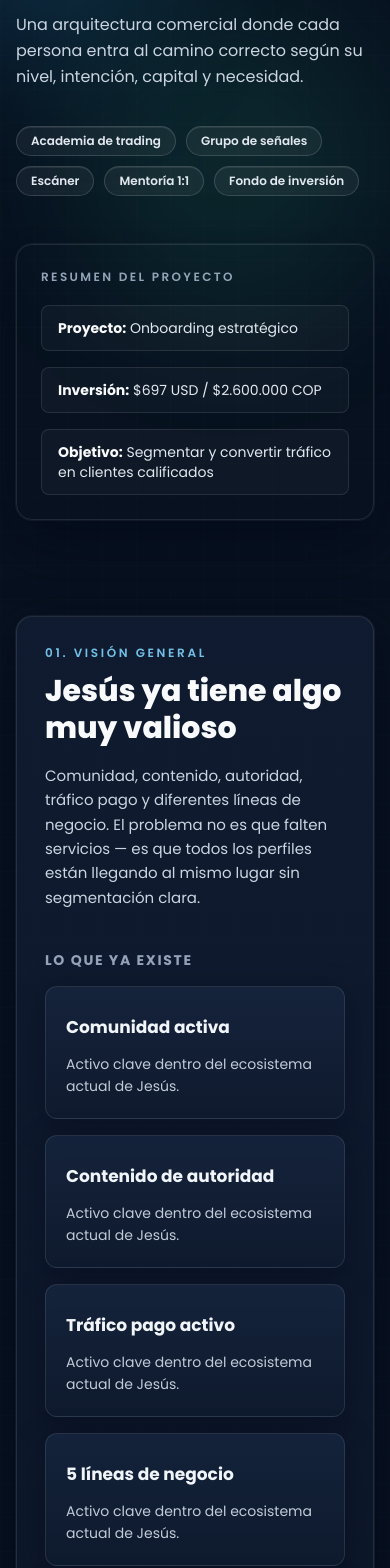
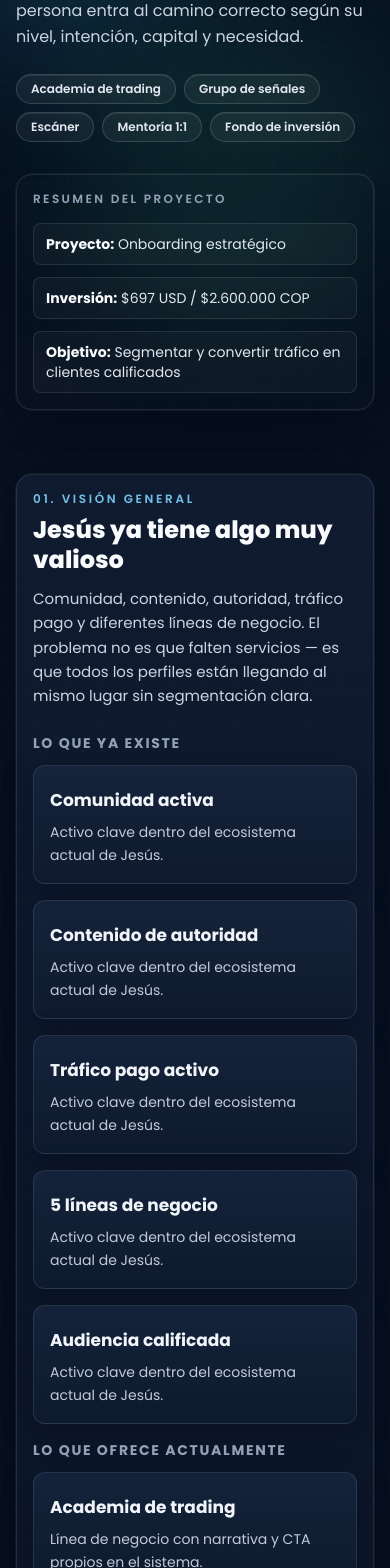
Before and after one commit to fluxasystems1-design/omboarding, a Next.js app: page /jesus-rodriguez in a window 390 px wide. Shown: the part 340-1908 px from the top of the page. Built offline with nearby package versions, Linux system fonts and the light colour scheme.

Commit message:
feat: onboarding estratégico Jesús Rodriguez + falling pattern

```diff
--- a/app/jesus-rodriguez/page.js
+++ b/app/jesus-rodriguez/page.js
@@ -158,23 +158,23 @@ const ENTREGABLES_DER = [
 
 function SectionBlock({ id, eyebrow, title, subtitle, children, elevated = false }) {
   return (
-    <section id={id} className="scroll-mt-28 px-4 pb-24 sm:px-6 lg:pb-28">
+    <section id={id} className="scroll-mt-24 px-4 pb-14 sm:px-6 sm:pb-16 lg:pb-20">
       <div
         data-reveal
         className={`reveal mx-auto w-full max-w-7xl ${
           elevated
-            ? "rounded-2xl border border-white/10 bg-gradient-to-b from-[#101c31]/95 to-[#0B1526]/95 p-7 shadow-[0_14px_52px_rgba(2,6,23,0.4)] ring-1 ring-white/5 sm:p-10"
+            ? "rounded-2xl border border-white/10 bg-gradient-to-b from-[#101c31]/95 to-[#0B1526]/95 p-4 shadow-[0_14px_52px_rgba(2,6,23,0.4)] ring-1 ring-white/5 sm:p-7"
             : ""
         }`}
       >
         {(eyebrow || title || subtitle) && (
           <header className="max-w-4xl">
             {eyebrow ? <p className="text-xs font-semibold uppercase tracking-[0.22em] text-sky-300/90">{eyebrow}</p> : null}
-            {title ? <h2 className="mt-3 text-3xl font-extrabold leading-tight text-slate-50 sm:text-4xl lg:text-[2.65rem]">{title}</h2> : null}
-            {subtitle ? <p className="mt-4 max-w-3xl text-[15px] leading-relaxed text-slate-300 sm:text-[17px]">{subtitle}</p> : null}
+            {title ? <h2 className="mt-2 text-2xl font-extrabold leading-tight text-slate-50 sm:mt-3 sm:text-4xl lg:text-[2.65rem]">{title}</h2> : null}
+            {subtitle ? <p className="mt-3 max-w-3xl text-[15px] leading-relaxed text-slate-300 sm:mt-4 sm:text-[17px]">{subtitle}</p> : null}
           </header>
         )}
-        <div className={title || subtitle || eyebrow ? "mt-10" : ""}>{children}</div>
+        <div className={title || subtitle || eyebrow ? "mt-6 sm:mt-8" : ""}>{children}</div>
       </div>
     </section>
   );
@@ -182,10 +182,10 @@ function SectionBlock({ id, eyebrow, title, subtitle, children, elevated = false
 
 function PremiumCard({ title, text, badge }) {
   return (
-    <article className="rounded-xl border border-white/10 bg-gradient-to-b from-[#16253e]/85 to-[#0F1B2E]/85 p-5 shadow-[0_8px_30px_rgba(2,6,23,0.35)] transition duration-300 hover:-translate-y-0.5 hover:border-sky-300/35 hover:shadow-[0_0_28px_rgba(56,189,248,0.14)]">
+    <article className="rounded-xl border border-white/10 bg-gradient-to-b from-[#16253e]/85 to-[#0F1B2E]/85 p-4 shadow-[0_8px_30px_rgba(2,6,23,0.35)] transition duration-300 hover:-translate-y-0.5 hover:border-sky-300/35 hover:shadow-[0_0_28px_rgba(56,189,248,0.14)] sm:p-5">
       {badge ? <p className="text-[11px] font-semibold uppercase tracking-[0.18em] text-sky-300/80">{badge}</p> : null}
-      <h3 className="mt-2 text-[17px] font-bold text-slate-100">{title}</h3>
-      <p className="mt-3 text-sm leading-relaxed text-slate-300/95">{text}</p>
+      <h3 className="mt-1.5 text-[17px] font-bold text-slate-100 sm:mt-2">{title}</h3>
+      <p className="mt-2 text-sm leading-relaxed text-slate-300/95 sm:mt-3">{text}</p>
     </article>
   );
 }
@@ -198,9 +198,9 @@ function BulletPanel({ title, items, tone = "default" }) {
   const bulletTone = tone === "success" ? "text-emerald-300" : "text-sky-300";
 
   return (
-    <article className={`rounded-xl border p-6 shadow-[0_8px_28px_rgba(2,6,23,0.35)] ${toneClass}`}>
+    <article className={`rounded-xl border p-4 shadow-[0_8px_28px_rgba(2,6,23,0.35)] sm:p-6 ${toneClass}`}>
       <h3 className="text-lg font-bold text-slate-100">{title}</h3>
-      <ul className="mt-4 space-y-2.5 text-sm text-slate-300">
+      <ul className="mt-3 space-y-2 text-sm text-slate-300 sm:mt-4 sm:space-y-2.5">
         {items.map((item) => (
           <li key={item} className="flex gap-2">
             <span className={bulletTone}>•</span>
@@ -215,12 +215,12 @@ function BulletPanel({ title, items, tone = "default" }) {
 function FlowCard({ title, items, accent, step, layerLabel }) {
   return (
     <article
-      className={`relative overflow-hidden rounded-xl border bg-gradient-to-b p-5 shadow-[0_10px_30px_rgba(2,6,23,0.4)] ring-1 ring-white/[0.04] before:pointer-events-none before:absolute before:inset-x-0 before:top-0 before:h-px before:bg-gradient-to-r before:from-transparent before:via-white/25 before:to-transparent ${accent}`}
+      className={`relative overflow-hidden rounded-xl border bg-gradient-to-b p-4 shadow-[0_10px_30px_rgba(2,6,23,0.4)] ring-1 ring-white/[0.04] before:pointer-events-none before:absolute before:inset-x-0 before:top-0 before:h-px before:bg-gradient-to-r before:from-transparent before:via-white/25 before:to-transparent sm:p-5 ${accent}`}
     >
-      <div className="flex flex-wrap items-start justify-between gap-3">
+      <div className="flex flex-wrap items-start justify-between gap-2 sm:gap-3">
         <div className="min-w-0 flex-1">
           {layerLabel ? <p className="text-[10px] font-bold uppercase tracking-[0.2em] text-slate-400">{layerLabel}</p> : null}
-          <h4 className={`text-[12px] font-bold uppercase tracking-[0.16em] text-slate-100 ${layerLabel ? "mt-1.5" : ""}`}>{title}</h4>
+          <h4 className={`text-[12px] font-bold uppercase tracking-[0.16em] text-slate-100 ${layerLabel ? "mt-1" : ""}`}>{title}</h4>
         </div>
         {step ? (
           <span className="shrink-0 rounded-lg border border-white/15 bg-black/35 px-2.5 py-1 text-[11px] font-extrabold tabular-nums text-sky-200/95">
@@ -228,7 +228,7 @@ function FlowCard({ title, items, accent, step, layerLabel }) {
           </span>
         ) : null}
       </div>
-      <div className="mt-4 flex flex-wrap gap-2.5">
+      <div className="mt-3 flex flex-wrap gap-2 sm:mt-4 sm:gap-2.5">
         {items.map((item) => (
           <span
             key={item}
@@ -245,28 +245,28 @@ function FlowCard({ title, items, accent, step, layerLabel }) {
 function ConnectorArrow({ vertical = false, label }) {
   if (vertical) {
     return (
-      <div className="ecosystem-connector-vertical relative mx-auto flex w-full max-w-md flex-col items-center py-1">
+      <div className="ecosystem-connector-vertical relative mx-auto flex w-full max-w-md flex-col items-center py-0">
         {label ? (
-          <p className="z-[1] mb-2 rounded-full border border-white/12 bg-[#0a1424]/90 px-3 py-1 text-center text-[10px] font-bold uppercase leading-tight tracking-[0.14em] text-slate-300 shadow-[0_8px_24px_rgba(0,0,0,0.35)] backdrop-blur-sm">
+          <p className="z-[1] mb-1 rounded-full border border-white/12 bg-[#0a1424]/90 px-2.5 py-0.5 text-center text-[9px] font-bold uppercase leading-tight tracking-[0.14em] text-slate-300 shadow-[0_8px_24px_rgba(0,0,0,0.35)] backdrop-blur-sm sm:mb-1.5 sm:px-3 sm:py-1 sm:text-[10px]">
             {label}
           </p>
         ) : null}
         <div className="flex flex-col items-center">
-          <span className="ecosystem-dash-v h-12 w-[2px] rounded-full" />
+          <span className="ecosystem-dash-v h-7 w-[2px] rounded-full sm:h-10 lg:h-12" />
           <span className="mt-[-1px] h-0 w-0 border-l-[6px] border-r-[6px] border-t-[9px] border-l-transparent border-r-transparent border-t-emerald-300/85" />
         </div>
       </div>
     );
   }
   return (
-    <div className="relative flex min-h-[4.5rem] w-full flex-col items-center justify-center gap-2 lg:min-h-0 lg:w-auto lg:flex-row lg:gap-0">
+    <div className="relative flex min-h-[2.75rem] w-full flex-col items-center justify-center gap-1 lg:min-h-0 lg:w-auto lg:flex-row lg:gap-0">
       <p className="order-2 px-2 text-center text-[10px] font-bold uppercase tracking-[0.14em] text-slate-500 lg:absolute lg:-top-5 lg:order-none lg:whitespace-nowrap lg:px-0">
         {label}
       </p>
       <div className="order-1 flex flex-col items-center lg:flex-row">
         <span className="ecosystem-dash-h hidden h-[2px] w-12 rounded-full lg:block" />
         <span className="hidden h-0 w-0 border-b-[5px] border-l-[8px] border-t-[5px] border-b-transparent border-l-emerald-300/85 border-t-transparent lg:block" />
-        <span className="ecosystem-dash-v h-10 w-[2px] rounded-full lg:hidden" />
+        <span className="ecosystem-dash-v h-6 w-[2px] rounded-full lg:hidden" />
         <span className="mt-[-1px] h-0 w-0 border-l-[5px] border-r-[5px] border-t-[7px] border-l-transparent border-r-transparent border-t-emerald-300/85 lg:hidden" />
       </div>
     </div>
@@ -275,11 +275,11 @@ function ConnectorArrow({ vertical = false, label }) {
 
 function JesusEcosystemMap() {
   return (
-    <div className="ecosystem-map-root relative overflow-hidden rounded-2xl border border-white/10 bg-gradient-to-b from-[#0f1c31] to-[#0A1426] p-6 shadow-[0_16px_52px_rgba(2,6,23,0.5)] sm:p-8">
+    <div className="ecosystem-map-root relative overflow-hidden rounded-2xl border border-white/10 bg-gradient-to-b from-[#0f1c31] to-[#0A1426] p-4 shadow-[0_16px_52px_rgba(2,6,23,0.5)] sm:p-6 lg:p-8">
       <div className="pointer-events-none absolute inset-0 bg-[radial-gradient(circle_at_20%_15%,rgba(56,189,248,0.14),transparent_45%),radial-gradient(circle_at_78%_82%,rgba(34,197,94,0.1),transparent_45%)]" />
       <div className="pointer-events-none absolute inset-0 opacity-[0.35] bg-[linear-gradient(rgba(148,163,184,0.05)_1px,transparent_1px),linear-gradient(90deg,rgba(148,163,184,0.05)_1px,transparent_1px)] bg-[size:42px_42px]" />
 
-      <div className="relative flex flex-col gap-2 lg:flex-row lg:items-stretch lg:gap-0">
+      <div className="relative flex flex-col gap-1 lg:flex-row lg:items-stretch lg:gap-0">
         <aside className="relative mb-2 hidden w-10 shrink-0 lg:mb-0 lg:flex lg:flex-col lg:items-center lg:pt-14">
           <span className="absolute left-1/2 top-8 bottom-16 w-px -translate-x-1/2 bg-gradient-to-b from-sky-400/35 via-white/12 to-emerald-400/35" />
           <span className="relative z-[1] mt-6 rounded-full border border-sky-300/25 bg-[#0c1628] px-2 py-3 text-[8px] font-bold uppercase leading-snug tracking-[0.18em] text-slate-400 [writing-mode:vertical-rl] rotate-180">
@@ -288,11 +288,11 @@ function JesusEcosystemMap() {
         </aside>
 
         <div className="relative min-w-0 flex-1">
-          <p className="mb-4 text-center text-[11px] font-semibold uppercase tracking-[0.18em] text-slate-500 lg:text-left">
+          <p className="mb-2 text-center text-[11px] font-semibold uppercase tracking-[0.18em] text-slate-500 lg:mb-3 lg:text-left">
             Diagrama estratégico · de la captación a la conversión por perfil
           </p>
 
-          <div className="grid gap-4 lg:grid-cols-[1fr_minmax(0,7.5rem)_1fr] lg:items-stretch">
+          <div className="grid gap-2 sm:gap-3 lg:grid-cols-[1fr_minmax(0,7.5rem)_1fr] lg:gap-4 lg:items-stretch">
             <FlowCard
               step="01"
               layerLabel="Capa 1 — Entrada"
@@ -336,7 +336,7 @@ function JesusEcosystemMap() {
         </div>
       </div>
 
-      <div className="relative mt-8 rounded-xl border border-emerald-300/45 bg-gradient-to-r from-emerald-400/10 via-cyan-400/10 to-emerald-400/10 px-5 py-4 text-center text-sm font-extrabold tracking-[0.04em] text-emerald-100 shadow-[0_0_32px_rgba(16,185,129,0.15)] sm:text-base">
+      <div className="relative mt-4 rounded-xl border border-emerald-300/45 bg-gradient-to-r from-emerald-400/10 via-cyan-400/10 to-emerald-400/10 px-4 py-3 text-center text-xs font-extrabold tracking-[0.04em] text-emerald-100 shadow-[0_0_32px_rgba(16,185,129,0.15)] sm:mt-6 sm:px-5 sm:py-4 sm:text-base">
         MÁS LEADS CALIFICADOS + MEJOR SEGMENTACIÓN + CONVERSIÓN AUTOMATIZADA
       </div>
     </div>
@@ -399,7 +399,7 @@ export default function JesusRodriguezPage() {
       </div>
 
       <nav className="sticky top-0 z-40 border-b border-white/10 bg-[#07111F]/90 backdrop-blur-xl">
-        <div className="mx-auto flex w-full max-w-7xl items-center gap-3 overflow-x-auto px-4 py-3.5 sm:px-6">
+        <div className="mx-auto flex w-full max-w-7xl items-center gap-2 overflow-x-auto px-4 py-2.5 sm:gap-3 sm:px-6 sm:py-3">
           <span className="shrink-0 text-[11px] font-bold uppercase tracking-[0.2em] text-slate-400">Onboarding</span>
           {NAV_ITEMS.map((item) => (
             <a
@@ -422,20 +422,20 @@ export default function JesusRodriguezPage() {
         <div className="pointer-events-none absolute -left-20 top-24 h-64 w-64 rounded-full bg-sky-400/15 blur-3xl" />
         <div className="pointer-events-none absolute right-0 top-72 h-80 w-80 rounded-full bg-emerald-400/10 blur-3xl" />
 
-        <section id="hero" className="scroll-mt-28 px-4 pb-24 pt-16 sm:px-6 lg:pb-28 lg:pt-24">
-          <div className="mx-auto grid w-full max-w-7xl gap-12 lg:grid-cols-[1.22fr_0.78fr]">
+        <section id="hero" className="scroll-mt-24 px-4 pb-16 pt-12 sm:px-6 sm:pb-20 lg:pb-24 lg:pt-20">
+          <div className="mx-auto grid w-full max-w-7xl gap-8 lg:grid-cols-[1.22fr_0.78fr] lg:gap-12">
             <div data-reveal className="reveal">
               <p className="inline-flex rounded-full border border-sky-300/40 bg-sky-400/12 px-4 py-1 text-xs font-semibold uppercase tracking-[0.18em] text-sky-100">
                 Onboarding estratégico
               </p>
-              <h1 className="mt-6 max-w-3xl text-3xl font-extrabold leading-[1.06] text-slate-50 sm:text-4xl lg:text-[2.75rem]">
+              <h1 className="mt-4 max-w-3xl text-3xl font-extrabold leading-[1.06] text-slate-50 sm:mt-6 sm:text-4xl lg:text-[2.75rem]">
                 Sistema de captación, segmentación y conversión para el ecosistema de trading de Jesús Rodríguez
               </h1>
-              <p className="mt-6 max-w-3xl text-[16px] leading-relaxed text-slate-300 sm:text-[17px] lg:text-xl">
+              <p className="mt-4 max-w-3xl text-[16px] leading-relaxed text-slate-300 sm:mt-5 sm:text-[17px] lg:text-xl">
                 Una arquitectura comercial donde cada persona entra al camino correcto según su nivel, intención, capital
                 y necesidad.
               </p>
-              <div className="mt-9 flex flex-wrap gap-2.5">
+              <div className="mt-6 flex flex-wrap gap-2 sm:mt-8 sm:gap-2.5">
                 {["Academia de trading", "Grupo de señales", "Escáner", "Mentoría 1:1", "Fondo de inversión"].map((chip) => (
                   <span
                     key={chip}
@@ -447,16 +447,16 @@ export default function JesusRodriguezPage() {
               </div>
             </div>
 
-            <aside data-reveal className="reveal rounded-2xl border border-white/10 bg-gradient-to-b from-[#14233a]/92 to-[#0F1B2E]/92 p-6 shadow-[0_20px_58px_rgba(2,6,23,0.5)] ring-1 ring-white/5">
+            <aside data-reveal className="reveal rounded-2xl border border-white/10 bg-gradient-to-b from-[#14233a]/92 to-[#0F1B2E]/92 p-4 shadow-[0_20px_58px_rgba(2,6,23,0.5)] ring-1 ring-white/5 sm:p-5">
               <p className="text-xs font-semibold uppercase tracking-[0.2em] text-slate-400">Resumen del proyecto</p>
-              <ul className="mt-5 space-y-4 text-sm text-slate-200">
-                <li className="rounded-lg border border-white/10 bg-white/[0.03] px-4 py-3">
+              <ul className="mt-4 space-y-3 text-sm text-slate-200 sm:mt-5">
+                <li className="rounded-lg border border-white/10 bg-white/[0.03] px-3 py-2.5 sm:px-4 sm:py-3">
                   <strong className="font-bold text-slate-50">Proyecto:</strong> Onboarding estratégico
                 </li>
-                <li className="rounded-lg border border-white/10 bg-white/[0.03] px-4 py-3">
+                <li className="rounded-lg border border-white/10 bg-white/[0.03] px-3 py-2.5 sm:px-4 sm:py-3">
                   <strong className="font-bold text-slate-50">Inversión:</strong> $697 USD / $2.600.000 COP
                 </li>
-                <li className="rounded-lg border border-white/10 bg-white/[0.03] px-4 py-3">
+                <li className="rounded-lg border border-white/10 bg-white/[0.03] px-3 py-2.5 sm:px-4 sm:py-3">
                   <strong className="font-bold text-slate-50">Objetivo:</strong> Segmentar y convertir tráfico en clientes calificados
                 </li>
               </ul>
@@ -471,9 +471,9 @@ export default function JesusRodriguezPage() {
           subtitle="Comunidad, contenido, autoridad, tráfico pago y diferentes líneas de negocio. El problema no es que falten servicios — es que todos los perfiles están llegando al mismo lugar sin segmentación clara."
           elevated
         >
-          <div className="grid gap-6 lg:grid-cols-2">
+          <div className="grid gap-4 lg:grid-cols-2">
             <div>
-              <h3 className="mb-4 text-sm font-bold uppercase tracking-[0.12em] text-slate-400">Lo que ya existe</h3>
+              <h3 className="mb-3 text-sm font-bold uppercase tracking-[0.12em] text-slate-400">Lo que ya existe</h3>
               <div className="grid gap-4 sm:grid-cols-2">
                 {VISION_EXISTS.map((t) => (
                   <PremiumCard key={t} title={t} text="Activo clave dentro del ecosistema actual de Jesús." />
@@ -481,7 +481,7 @@ export default function JesusRodriguezPage() {
               </div>
             </div>
             <div>
-              <h3 className="mb-4 text-sm font-bold uppercase tracking-[0.12em] text-slate-400">Lo que ofrece actualmente</h3>
+              <h3 className="mb-3 text-sm font-bold uppercase tracking-[0.12em] text-slate-400">Lo que ofrece actualmente</h3>
               <div className="grid gap-4 sm:grid-cols-2">
                 {VISION_OFFERS.map((t) => (
                   <PremiumCard key={t} title={t} text="Línea de negocio con narrativa y CTA propios en el sistema." />
@@ -533,7 +533,7 @@ export default function JesusRodriguezPage() {
               <PremiumCard key={card.title} title={card.title} text={card.text} badge={card.badge} />
             ))}
           </div>
-          <p className="mt-8 text-center text-sm font-semibold text-slate-400">1 quiz principal. No varios — eso fragmenta el sistema.</p>
+          <p className="mt-5 text-center text-sm font-semibold text-slate-400 sm:mt-6">1 quiz principal. No varios — eso fragmenta el sistema.</p>
         </SectionBlock>
 
         <SectionBlock
@@ -543,17 +543,17 @@ export default function JesusRodriguezPage() {
           subtitle="Cada decisión de compra diferente necesita una ruta diferente."
           elevated
         >
-          <div className="grid gap-5 lg:grid-cols-2">
+          <div className="grid gap-4 lg:grid-cols-2">
             {LANDINGS_SIX.map((landing, index) => (
               <article
                 key={landing.title}
-                className={`rounded-xl border bg-[#0F1B2E]/88 p-6 shadow-[0_10px_32px_rgba(2,6,23,0.38)] transition duration-300 hover:-translate-y-0.5 ${
+                className={`rounded-xl border bg-[#0F1B2E]/88 p-4 shadow-[0_10px_32px_rgba(2,6,23,0.38)] transition duration-300 hover:-translate-y-0.5 sm:p-6 ${
                   index % 2 === 0 ? "border-sky-300/25 hover:border-sky-300/38" : "border-emerald-300/20 hover:border-emerald-300/35"
                 }`}
               >
                 <h3 className="text-lg font-bold text-slate-50">{landing.title}</h3>
                 <p className="mt-2 text-xs font-semibold uppercase tracking-[0.14em] text-slate-500">Objetivo</p>
-                <ul className="mt-4 space-y-2.5 text-sm text-slate-300">
+                <ul className="mt-3 space-y-2 text-sm text-slate-300 sm:mt-4 sm:space-y-2.5">
                   {landing.points.map((point) => (
                     <li key={point} className="flex gap-2">
                       <span className="text-sky-300">•</span>
@@ -575,17 +575,17 @@ export default function JesusRodriguezPage() {
             {MANYCHAT_CARDS.map((card) => (
               <article
                 key={card.title}
-                className="rounded-xl border border-white/10 bg-[#0F1B2E]/85 p-5 shadow-[0_8px_30px_rgba(2,6,23,0.35)] transition duration-300 hover:-translate-y-0.5 hover:border-sky-300/35 hover:shadow-[0_0_28px_rgba(56,189,248,0.12)]"
+                className="rounded-xl border border-white/10 bg-[#0F1B2E]/85 p-4 shadow-[0_8px_30px_rgba(2,6,23,0.35)] transition duration-300 hover:-translate-y-0.5 hover:border-sky-300/35 hover:shadow-[0_0_28px_rgba(56,189,248,0.12)] sm:p-5"
               >
                 <h3 className="text-base font-bold text-slate-50">{card.title}</h3>
-                <p className="mt-3 text-sm text-slate-300">{card.text}</p>
+                <p className="mt-2 text-sm text-slate-300 sm:mt-3">{card.text}</p>
               </article>
             ))}
           </div>
         </SectionBlock>
 
         <SectionBlock id="whatsapp" eyebrow="07. Secuencias WhatsApp" title="ManyChat capta. WhatsApp nutre y cierra." elevated>
-          <div className="mb-4 flex gap-3 md:hidden">
+          <div className="mb-3 flex gap-2 sm:gap-3 md:hidden">
             <button
               type="button"
               onClick={() => setWaTab("frio")}
@@ -610,9 +610,9 @@ export default function JesusRodriguezPage() {
             </button>
           </div>
 
-          <div className="grid gap-6 md:grid-cols-2">
+          <div className="grid gap-4 md:grid-cols-2">
             <article
-              className={`rounded-xl border border-white/10 bg-[#0F1B2E]/88 p-6 shadow-[0_8px_28px_rgba(2,6,23,0.35)] ${
+              className={`rounded-xl border border-white/10 bg-[#0F1B2E]/88 p-4 shadow-[0_8px_28px_rgba(2,6,23,0.35)] sm:p-5 ${
                 waTab !== "frio" ? "hidden md:block" : ""
               }`}
             >
@@ -629,7 +629,7 @@ export default function JesusRodriguezPage() {
             </article>
 
             <article
-              className={`rounded-xl border border-white/10 bg-[#0F1B2E]/88 p-6 shadow-[0_8px_28px_rgba(2,6,23,0.35)] ${
+              className={`rounded-xl border border-white/10 bg-[#0F1B2E]/88 p-4 shadow-[0_8px_28px_rgba(2,6,23,0.35)] sm:p-5 ${
                 waTab !== "caliente" ? "hidden md:block" : ""
               }`}
             >
@@ -675,7 +675,7 @@ export default function JesusRodriguezPage() {
         </SectionBlock>
 
         <SectionBlock id="entregables" eyebrow="10. Qué incluye" title="Todo lo que se construye e implementa">
-          <div className="grid gap-6 lg:grid-cols-2">
+          <div className="grid gap-4 lg:grid-cols-2">
             <BulletPanel title="Entregables principales" items={ENTREGABLES_IZQ} />
             <BulletPanel title="Sistema y seguimiento" items={ENTREGABLES_DER} tone="success" />
           </div>
```
